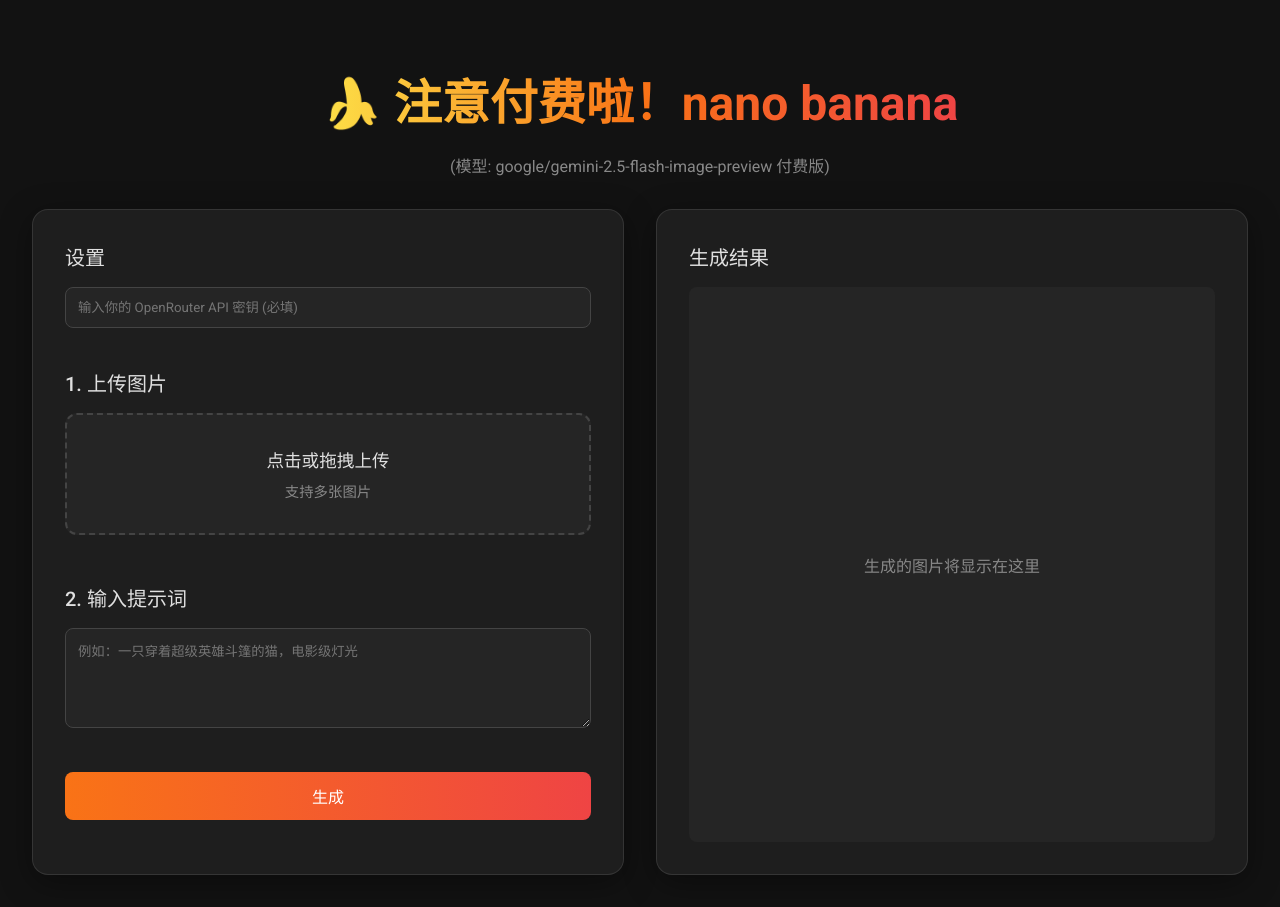
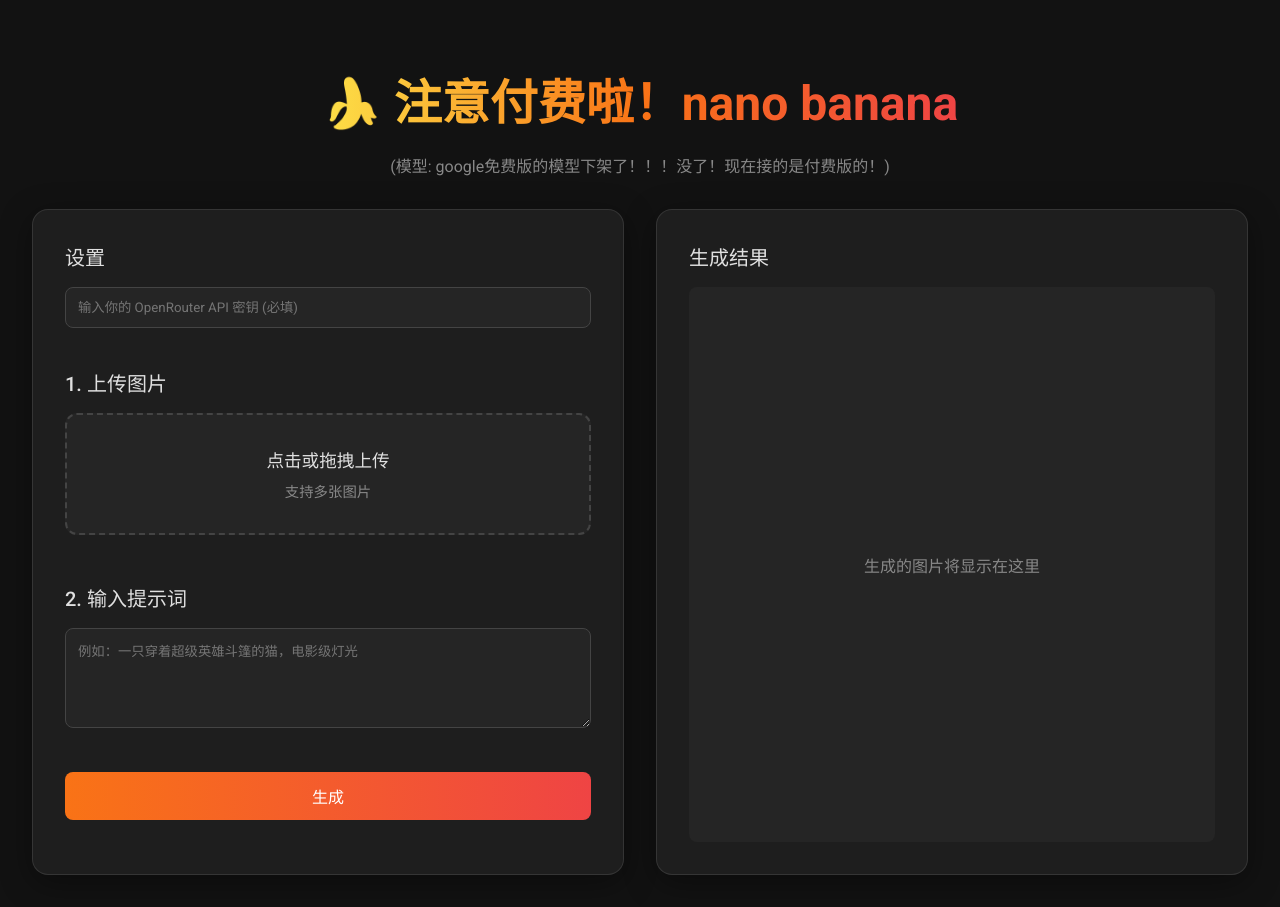
Before and after one commit to du406470427/nanobanana, a plain HTML site: page static/index.html in a window 1280 px wide. Drawn offline with Linux system fonts and the light colour scheme; no server answers.

Commit message:
Update index.html

```diff
--- a/static/index.html
+++ b/static/index.html
@@ -9,7 +9,7 @@
 </head>
 <body>
     <h1 class="title">🍌 注意付费啦！nano banana</h1>
-    <p class="subtitle">(模型: google/gemini-2.5-flash-image-preview 付费版)</p>
+    <p class="subtitle">(模型: google免费版的模型下架了！！！没了！现在接的是付费版的！)</p>
     <div class="main-container">
         <div class="controls-container">
             <div class="api-key-section">
```
